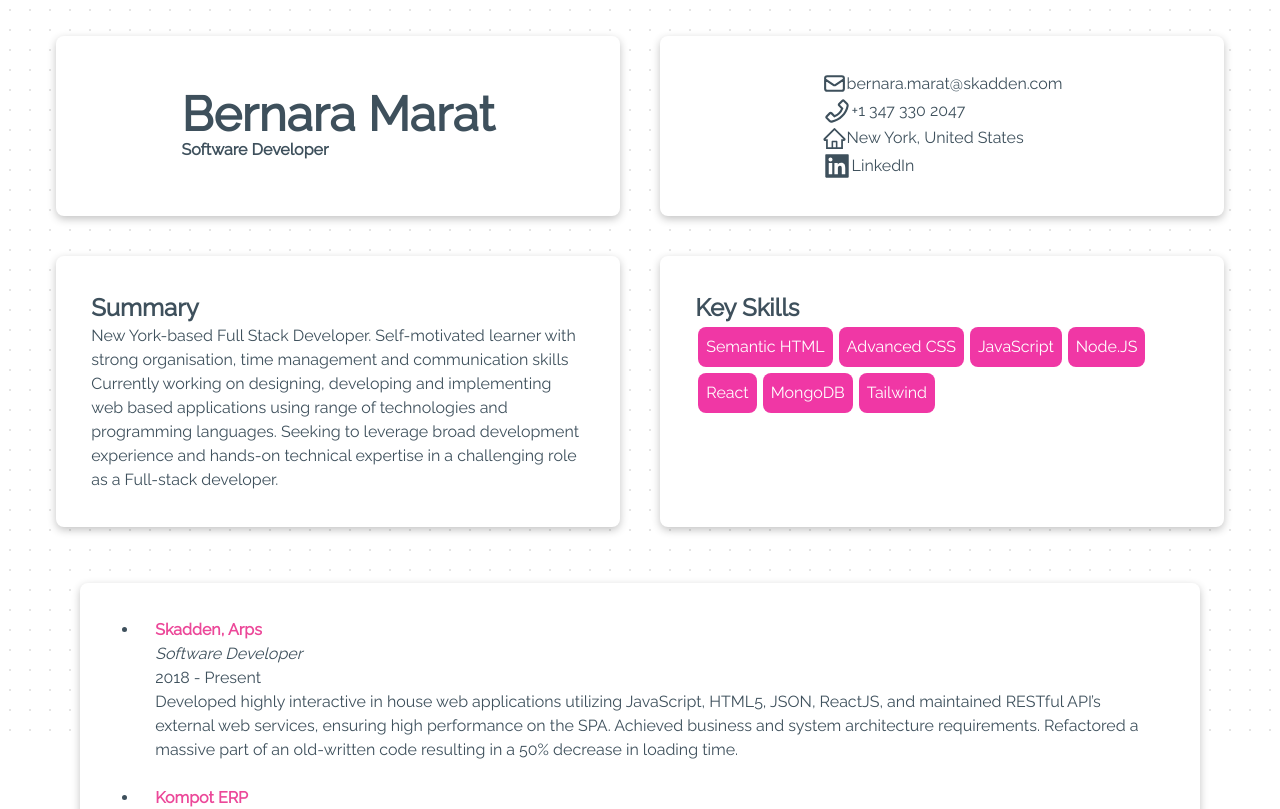
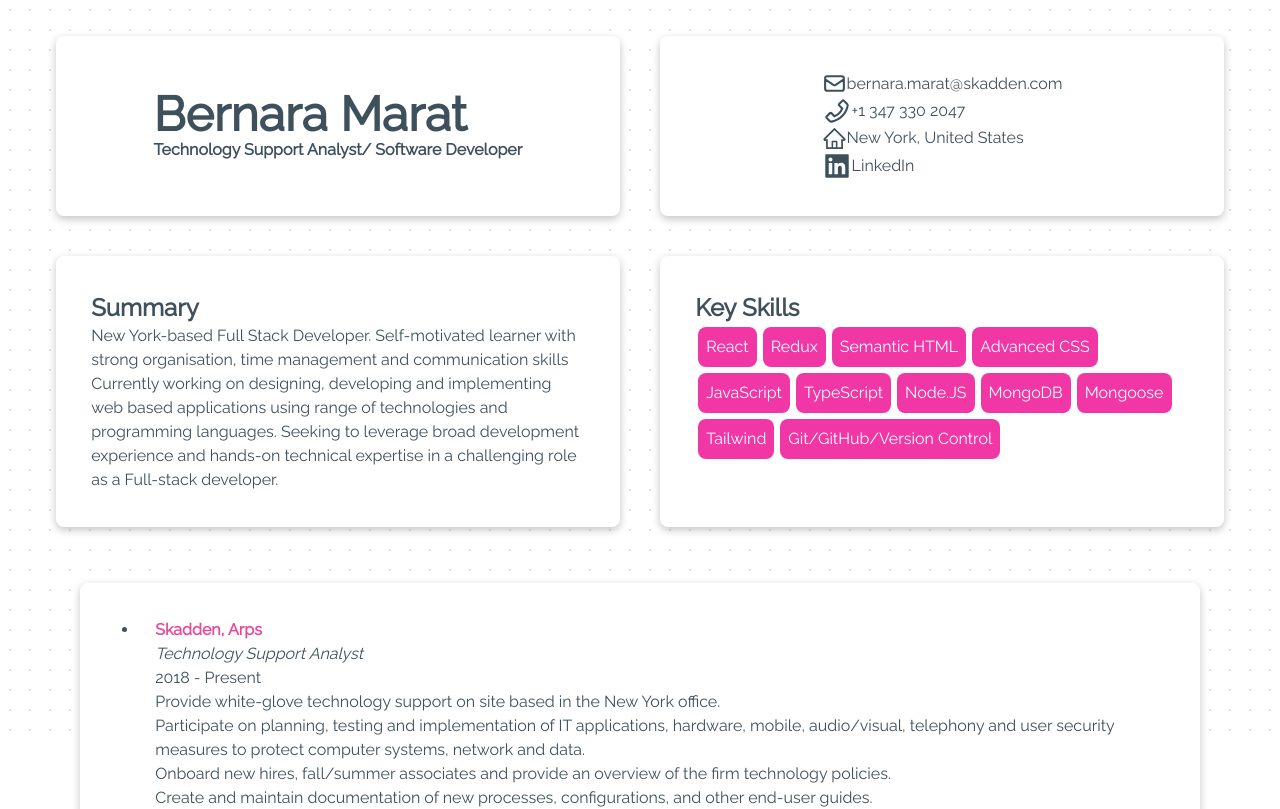
Before and after one commit to BernaraD/portfolio-react-app, a React (Create React App) app: page / in a window 1280 px wide. Shown: the part 4060-4869 px from the top of the page. Built offline with nearby package versions, Linux system fonts and the light colour scheme.

Commit message:
Resume uddated

```diff
--- a/src/components/Resume.js
+++ b/src/components/Resume.js
@@ -1,5 +1,4 @@
 import {HiOutlineMail} from "react-icons/hi";
-import {FaGithub} from "react-icons/fa";
 import {AiFillLinkedin, AiOutlinePhone} from "react-icons/ai";
 import {AiOutlineHome} from "react-icons/ai";
 
@@ -21,7 +20,7 @@
                 <div className='card resume-card hover:scale-110 duration-500 flex justify-center'>
                     <div className='m-4'>
                         <span className='font-bold text-5xl'>Bernara Marat</span>
-                        <div className='font-bold'>Software Developer</div>
+                        <div className='font-bold'>Technology Support Analyst/ Software Developer</div>
                     </div>
 
                 </div>
@@ -62,13 +61,17 @@
                 <div className=' resume-card hover:scale-110 duration-500'>
                     <div className='m-4'>
                         <span className='text-2xl font-bold mb-2'>Key Skills</span><br/>
+                        <button className='key-skills-btn'>React</button>
+                        <button className='key-skills-btn'>Redux</button>
                         <button className='key-skills-btn'>Semantic HTML</button>
                         <button className='key-skills-btn'>Advanced CSS</button>
                         <button className='key-skills-btn'>JavaScript</button>
+                        <button className='key-skills-btn'>TypeScript</button>
                         <button className='key-skills-btn'>Node.JS</button>
-                        <button className='key-skills-btn'>React</button>
                         <button className='key-skills-btn'>MongoDB</button>
+                        <button className='key-skills-btn'>Mongoose</button>
                         <button className='key-skills-btn'>Tailwind</button>
+                        <button className='key-skills-btn'>Git/GitHub/Version Control</button>
                     </div>
 
                 </div>
@@ -85,16 +88,17 @@
                         {/*Job #1*/}
                         <li className=''>
                             <div><span className="font-bold text-pink-500">Skadden, Arps</span></div>
-                            <h3 className='italic'>Software Developer</h3>
+                            <h3 className='italic'>Technology Support Analyst</h3>
                             <div>2018 - Present</div>
 
                             <p className="description">
-                                Developed highly interactive in house web applications utilizing JavaScript, HTML5,
-                                JSON, ReactJS, and maintained RESTful API’s external web services, ensuring high
-                                performance on the SPA.
-                                Achieved business and system architecture requirements.
-                                Refactored a massive part of an old-written code resulting in a 50% decrease in loading
-                                time.
+                                Provide white-glove technology support on site based in the New York office. <br/>
+                                Participate on planning, testing and implementation of IT applications, hardware, mobile, audio/visual, telephony and user security
+                                measures to protect computer systems, network and data. <br/>
+                                Onboard new hires, fall/summer associates and provide an overview of the firm technology policies. <br/>
+                                Create and maintain documentation of new processes, configurations, and other end-user guides. <br/>
+                                Process and manage wireless/mobile devices and update our data bases accordingly.
+
                             </p>
                         </li>
                         {/*End of Job #1*/}
```
